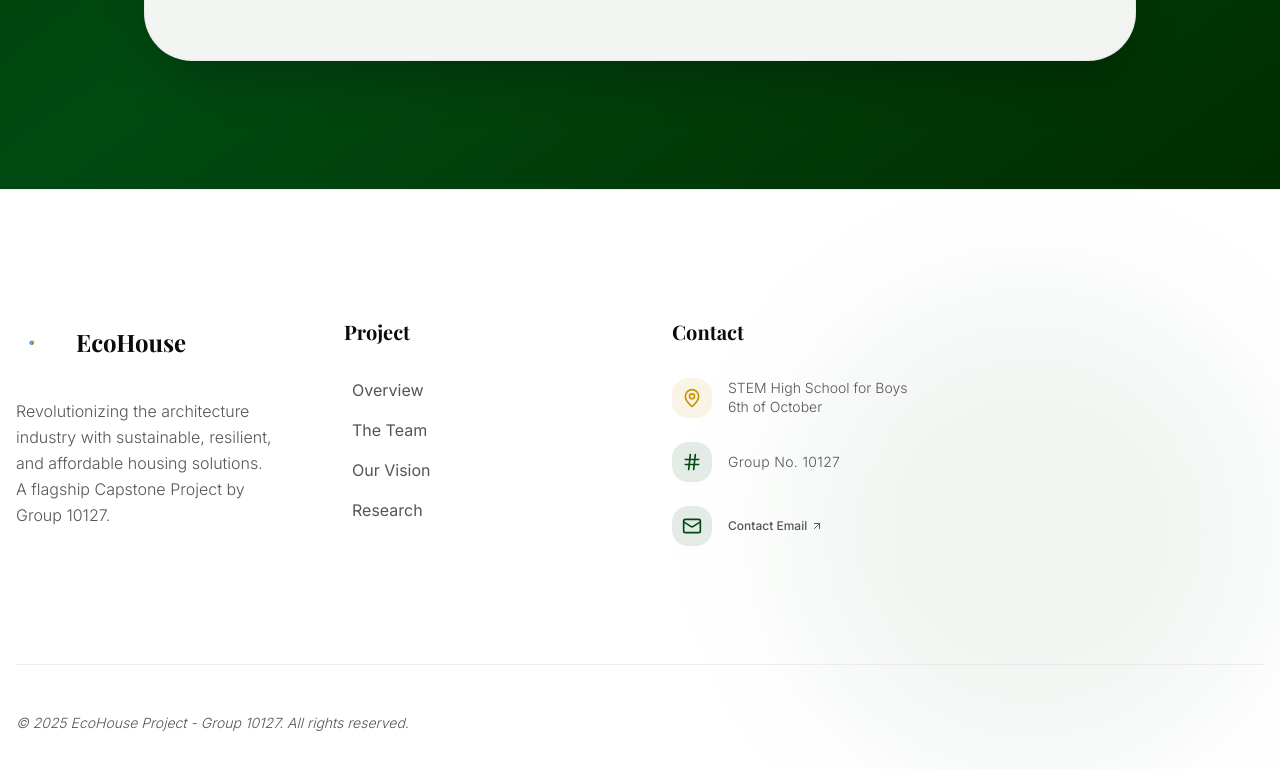
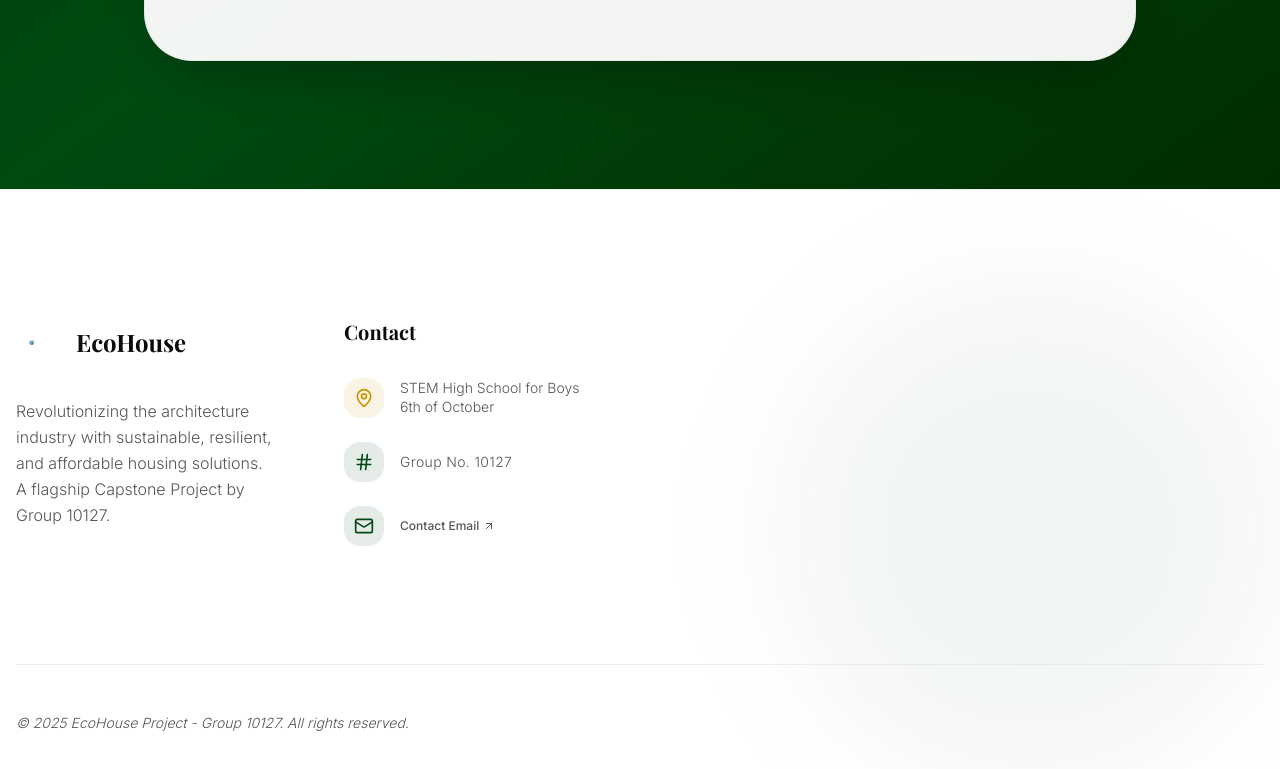
Before and after one commit to abdelrahmanmo7amed83-art/ecohouse, a Next.js app: page / in a window 1280 px wide. Shown: the part 8542-9311 px from the top of the page. Built offline with nearby package versions, Linux system fonts and the light colour scheme.

Commit message:
Update footer.tsx

```diff
--- a/components/sections/footer.tsx
+++ b/components/sections/footer.tsx
@@ -22,23 +22,6 @@ export function Footer() {
               Revolutionizing the architecture industry with sustainable, resilient, and affordable housing solutions. A
               flagship Capstone Project by Group 10127.
             </p>
-          </div>
-
-          <div>
-            <h4 className="font-display text-xl font-bold text-foreground mb-8">Project</h4>
-            <ul className="space-y-4">
-              {["Overview", "The Team", "Our Vision", "Research"].map((item) => (
-                <li key={item}>
-                  <a
-                    href="#"
-                    className="text-muted-foreground hover:text-eco-green transition-colors flex items-center gap-2 group"
-                  >
-                    <span className="w-0 h-px bg-eco-green transition-all duration-300 group-hover:w-4" />
-                    {item}
-                  </a>
-                </li>
-              ))}
-            </ul>
           </div>
 
           <div>
```
